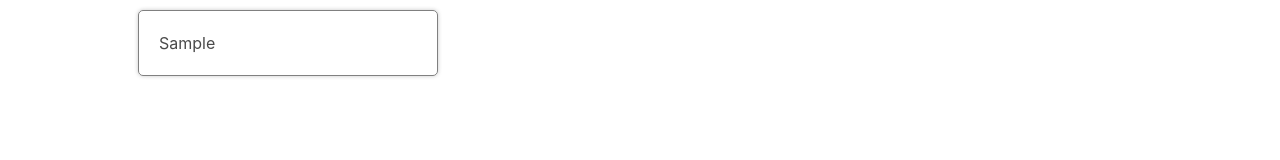
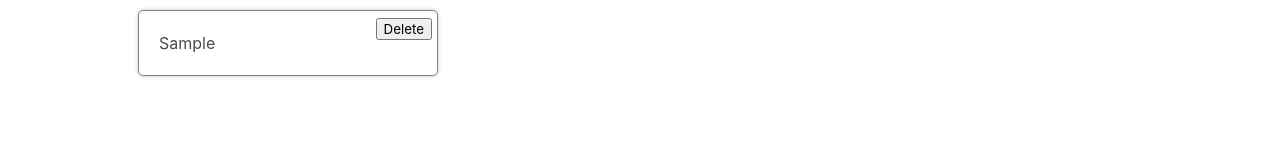
Before and after one commit to Dmitry1007/books-with-persistence-using-Context, a React (Create React App) app: page / in a window 1280 px wide. Both pictures are taken after typing "Sample" into the empty fields and a click on the button "Create". Shown: the top 160 px of the page. Built offline with nearby package versions, Linux system fonts and the light colour scheme.

Commit message:
Delete a book by clicking button

```diff
--- a/src/App.js
+++ b/src/App.js
@@ -14,10 +14,15 @@
       },
     ]);
   };
-  console.log("Books:", books)
+
+  const deleteBook = (id) => {
+    setBooks(books.filter((book) => book.id !== id));
+  };
+
+  console.log("Books: ", books)
   return (
     <div className="app">
-      <BookList books={books} />
+      <BookList books={books} onDelete={deleteBook} />
       <BookCreate onCreate={createBook} />
     </div>
   );
--- a/src/components/BookList.js
+++ b/src/components/BookList.js
@@ -1,9 +1,9 @@
 import BookShow from "./BookShow";
 
-function BookList({ books }) {
+function BookList({ books, onDelete }) {
   const renderedBooks = () => {
     return books.map((book) => {
-      return <BookShow key={book.id} book={book} />;
+      return <BookShow key={book.id} book={book} onDelete={onDelete} />;
     });
   };
 
--- a/src/components/BookShow.js
+++ b/src/components/BookShow.js
@@ -1,7 +1,14 @@
-function BookShow({ book }) {
+function BookShow({ book, onDelete }) {
+  const handleDelete = () => {
+    onDelete(book.id);
+  };
+
   return (
      <div className="book-show">
       {book.title}
+      <div className="actions">
+        <button onClick={handleDelete}>Delete</button>
+      </div>
     </div>
   );
 }
```
